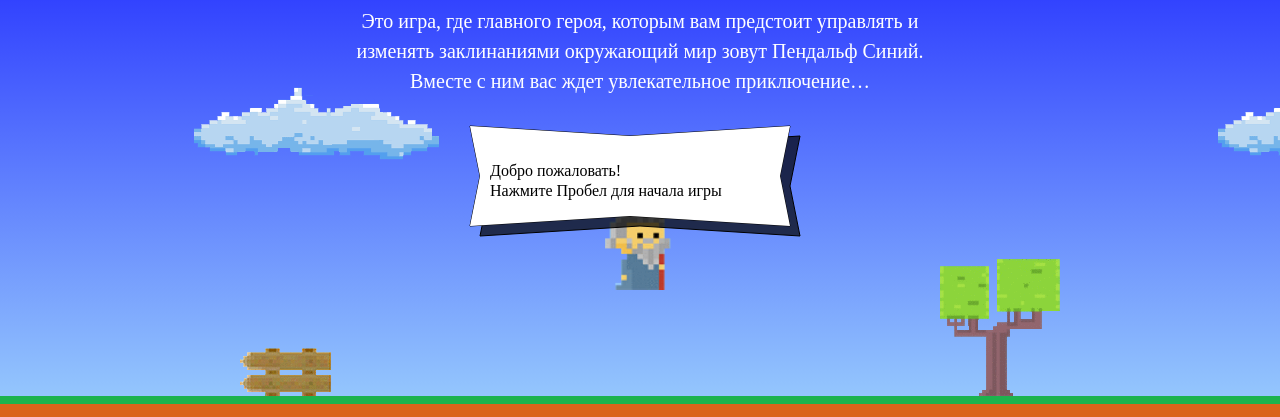
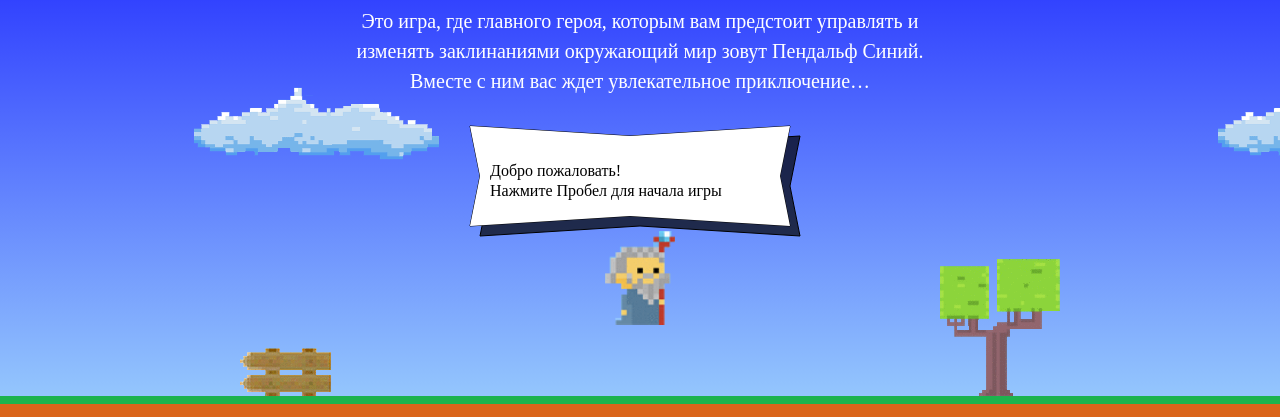
Before and after one commit to NataliaIlina/38944-code-and-magick, a website: page index.html in a window 1280 px wide. Shown: the part 203-620 px from the top of the page. Drawn offline with Linux system fonts and the light colour scheme; a web font is replaced by a local one.

Commit message:
поправлено расположение мага по вертикали

```diff
--- a/index.html
+++ b/index.html
@@ -199,11 +199,11 @@
   };
 
   var getWizardY = function (height) {
-    //  2/3 от земли  = 1/3 сверху
-    return height / 3;
+    return height / 3 + wizardWidth * 0.5;
   };
 </script>
 
+<script src="js/stats.js"></script>
 <script src="js/game.js"></script>
 
 </body>
```
